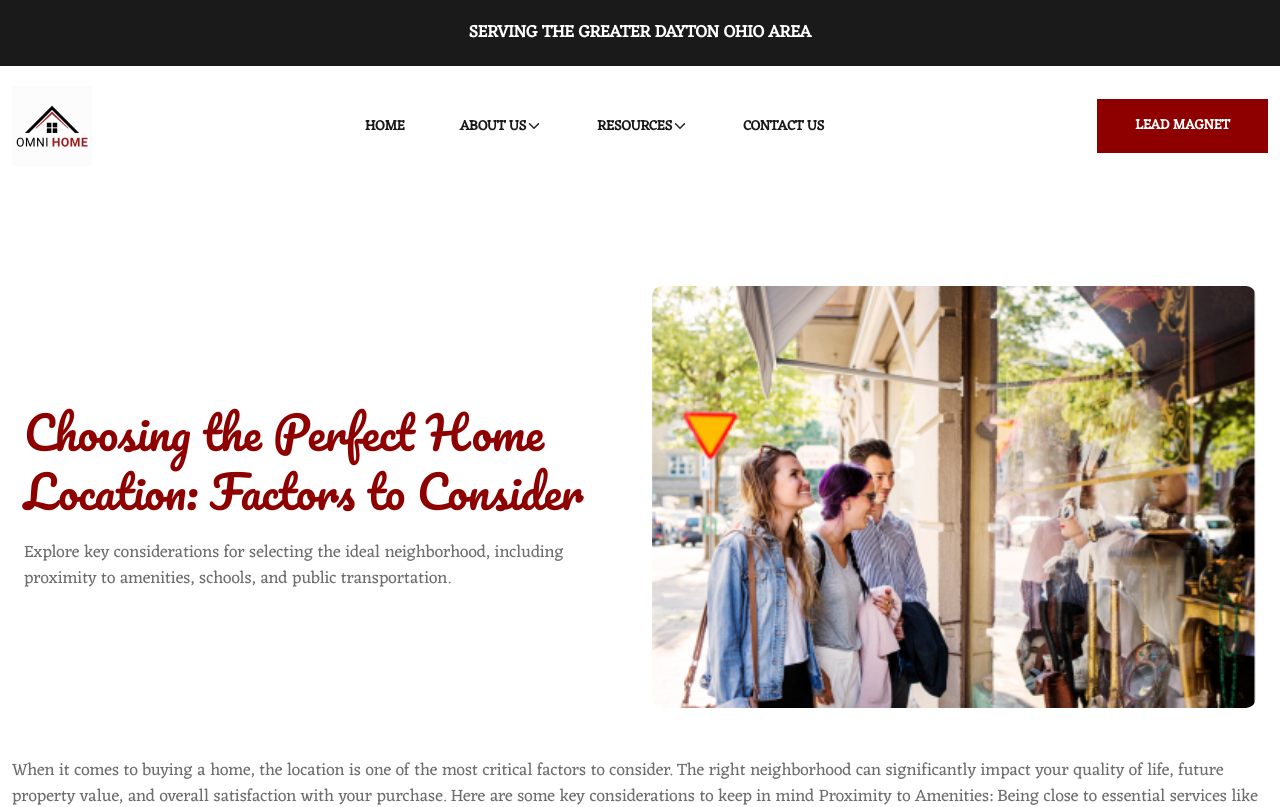
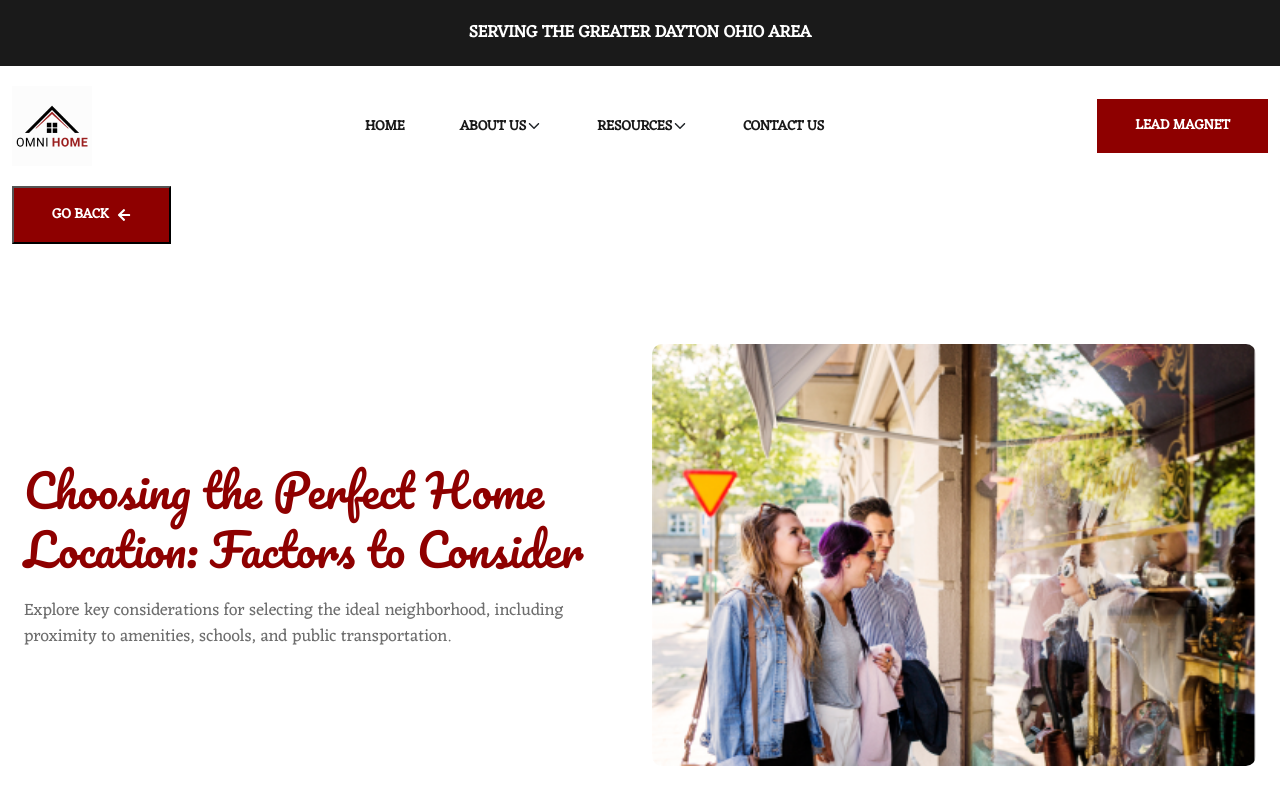
Before and after one commit to nahid-hn-kiran/omni-homes, a React (Vite) app: page /1 in a window 1280 px wide. Shown: the top 807 px of the page. Built offline with nearby package versions, Linux system fonts and the light colour scheme.

Commit message:
Single Page updated

```diff
--- a/src/pages/SinglePost/SinglePost.jsx
+++ b/src/pages/SinglePost/SinglePost.jsx
@@ -1,14 +1,26 @@
-import { useParams } from "react-router-dom";
+import { useNavigate, useParams } from "react-router-dom";
 import { articles } from "../../constants";
 import Article from "./Article";
+import { FaArrowLeft } from "react-icons/fa";
 
 const SinglePost = () => {
   const { id } = useParams();
   const post = articles.find((article) => article.id == id);
+  const navigate = useNavigate();
+  const goBack = () => {
+    navigate(-1);
+  };
   return (
     <div className="single-post">
       <div className="container">
         <div className="post-top">
+          <button
+            onClick={goBack}
+            className="omni-primary-btn d-flex align-items-center gap-2"
+          >
+            Go Back
+            <FaArrowLeft />
+          </button>
           <div className="article gap-top-45">
             <Article article={post} />
           </div>
```
Also changed, not shown: 1 other file (tests, documents, lock files or other folders).
